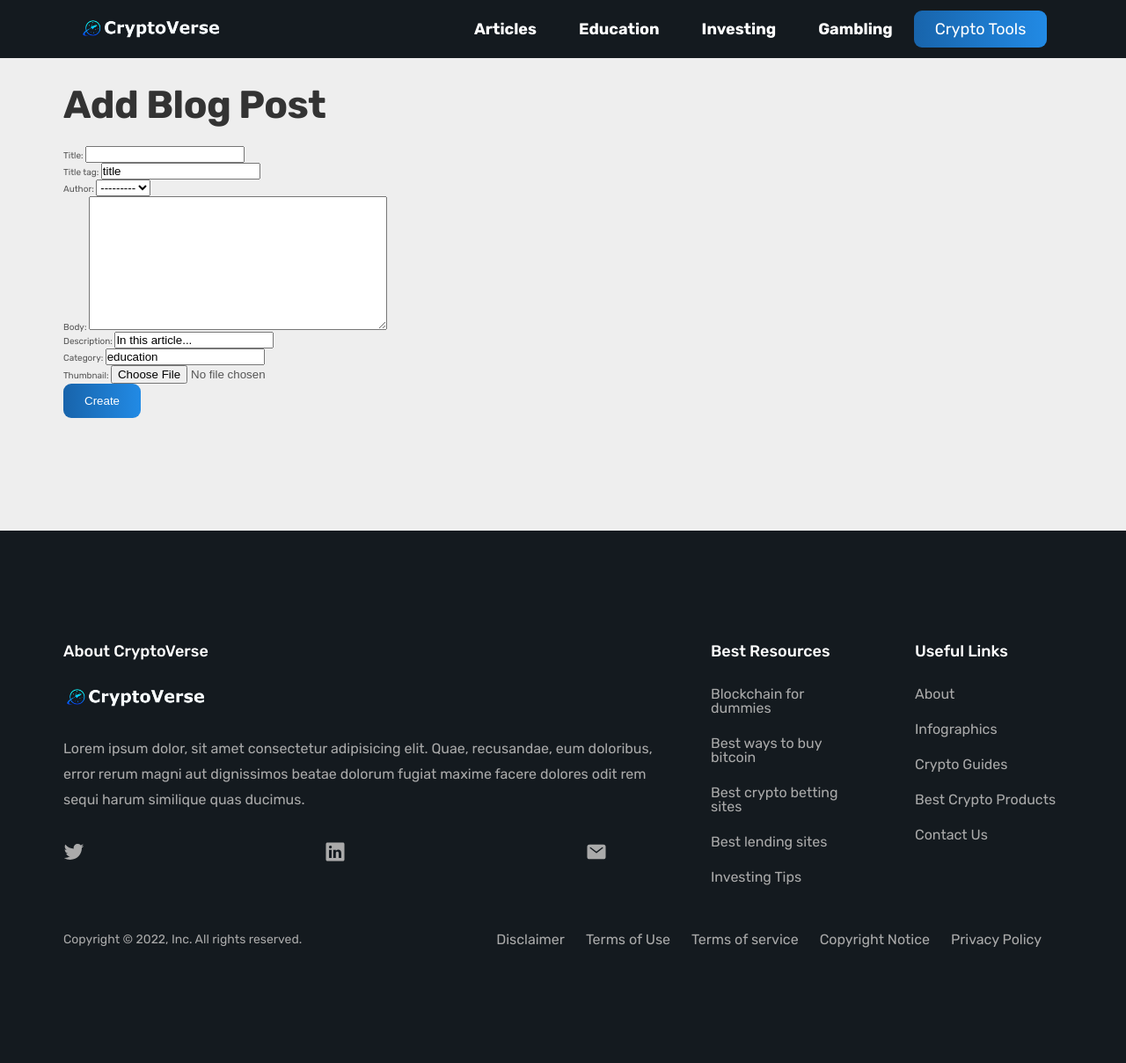
After one commit to ianmaloney14/blogs, a Django app: page /create-article in a window 1280 px wide. The commit adds this page. Shown: the whole page at 88% size. Run offline with Django 4.2, Linux system fonts and the light colour scheme.

Commit message:
create article page

```diff
--- a/crypto_blog/crypto_blog/blog_app/models.py
+++ b/crypto_blog/crypto_blog/blog_app/models.py
@@ -1,5 +1,6 @@
 from django.db import models
 from django.contrib.auth.models import User
+from django.urls import reverse
 from datetime import datetime, date
 
 class Post(models.Model):
@@ -17,6 +18,9 @@ class Post(models.Model):
     def __str__(self):
         return self.title + ' | ' + str(self.author)
 
+    def get_absolute_url(self):
+        return reverse('all-articles')
+
 class Category(models.Model):
     name = models.CharField(max_length=255)
 
--- a/crypto_blog/crypto_blog/blog_app/static/css/general.css
+++ b/crypto_blog/crypto_blog/blog_app/static/css/general.css
@@ -150,3 +150,19 @@ body {
 .logo {
     height: 2.2rem;
 }
+
+.btn {
+    padding: 1.2rem 2.4rem;
+    border: none;
+    border-radius: 9px;
+    color: #fff;
+    cursor: pointer;
+    transition: 500ms;
+    background-image: linear-gradient(to right, #1864ab 0%, #228be6 51%, #1864ab 100%);
+    background-size: 200% auto;
+}
+
+.btn:hover,
+.btn:active {
+    background-position: right center;
+}
--- a/crypto_blog/crypto_blog/blog_app/static/css/styles.css
+++ b/crypto_blog/crypto_blog/blog_app/static/css/styles.css
@@ -286,6 +286,16 @@ header label {
     width: 100%;
 }
 
+
+/* ******************************** */
+/* CREATE POST SECTION */
+/* ******************************** */
+
+
+.section-add-post {
+    padding: 9.6rem 0 12.8rem 0;
+}
+
 /* ******************************** */
 /* FOOTER SECTION */
 /* ******************************** */
--- a/crypto_blog/crypto_blog/blog_app/templates/base.html
+++ b/crypto_blog/crypto_blog/blog_app/templates/base.html
@@ -26,6 +26,7 @@
 
         <nav class="navbar main-nav">
             <ul>
+                <li><a class="main-nav-links" href="{% url 'all-articles' %}">Articles</a>
                 <li><a class="main-nav-links" href="#">Education</a>
                     <ul>
                         <li><a href="#">What is Blockchain</a></li>
@@ -47,7 +48,7 @@
                         <li><a href="#">Ethereum Casinos</a></li>
                     </ul>
                 </li>
-                <li id="main-nav-btn"><a class="btn-cta" href="{% url 'all-articles' %}">All Articles</a></li>
+                <li id="main-nav-btn"><a class="btn-cta" href="#">Crypto Tools</a></li>
             </ul>
         </nav>
     </header>
--- /dev/null
+++ b/crypto_blog/crypto_blog/blog_app/templates/create_article.html
@@ -0,0 +1,15 @@
+{% extends 'base.html' %}
+
+
+{% block content %}
+<section class="section-add-post">
+    <div class="container">
+        <h1 class="heading-primary font--grey">Add Blog Post</h1>
+        <form method="POST">
+            {% csrf_token %}
+            {{ form.as_p }}
+            <button class="btn">Create</button>
+        </form>
+    </div>
+</section>
+{% endblock %}
--- a/crypto_blog/crypto_blog/blog_app/urls.py
+++ b/crypto_blog/crypto_blog/blog_app/urls.py
@@ -1,11 +1,12 @@
 from django.urls import path
-from .views import HomeView, ArticleDetailView, AllArticles
+from .views import HomeView, ArticleDetailView, AllArticles, AddPostView
 from django.contrib.staticfiles.urls import staticfiles_urlpatterns
 
 urlpatterns = [
     path('', HomeView.as_view(), name="home"),
     path('article/<int:pk>', ArticleDetailView.as_view(), name="article-detail"),
     path('all-articles', AllArticles.as_view(), name="all-articles"),
+    path('create-article', AddPostView.as_view(), name="create-article"),
 ]
 
 urlpatterns += staticfiles_urlpatterns()
--- a/crypto_blog/crypto_blog/blog_app/views.py
+++ b/crypto_blog/crypto_blog/blog_app/views.py
@@ -1,5 +1,5 @@
 from django.shortcuts import render
-from django.views.generic import ListView, DetailView
+from django.views.generic import ListView, DetailView, CreateView
 from .models import Post
 
 class HomeView(ListView):
@@ -18,3 +18,8 @@ class AllArticles(ListView):
     model = Post
     template_name = 'all_articles.html'
     ordering = ['-created_at']
+
+class AddPostView(CreateView):
+    model = Post
+    template_name = 'create_article.html'
+    fields = '__all__'
```
